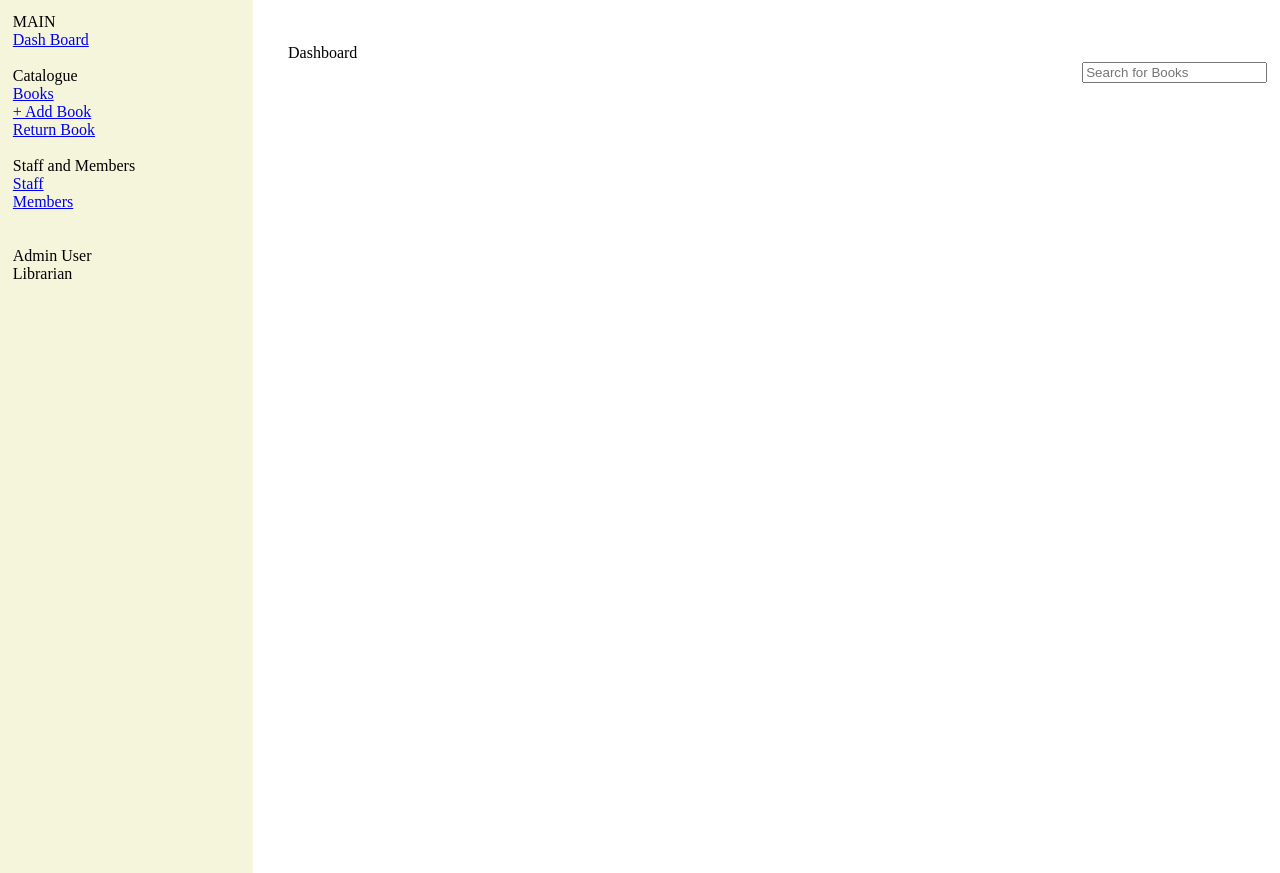
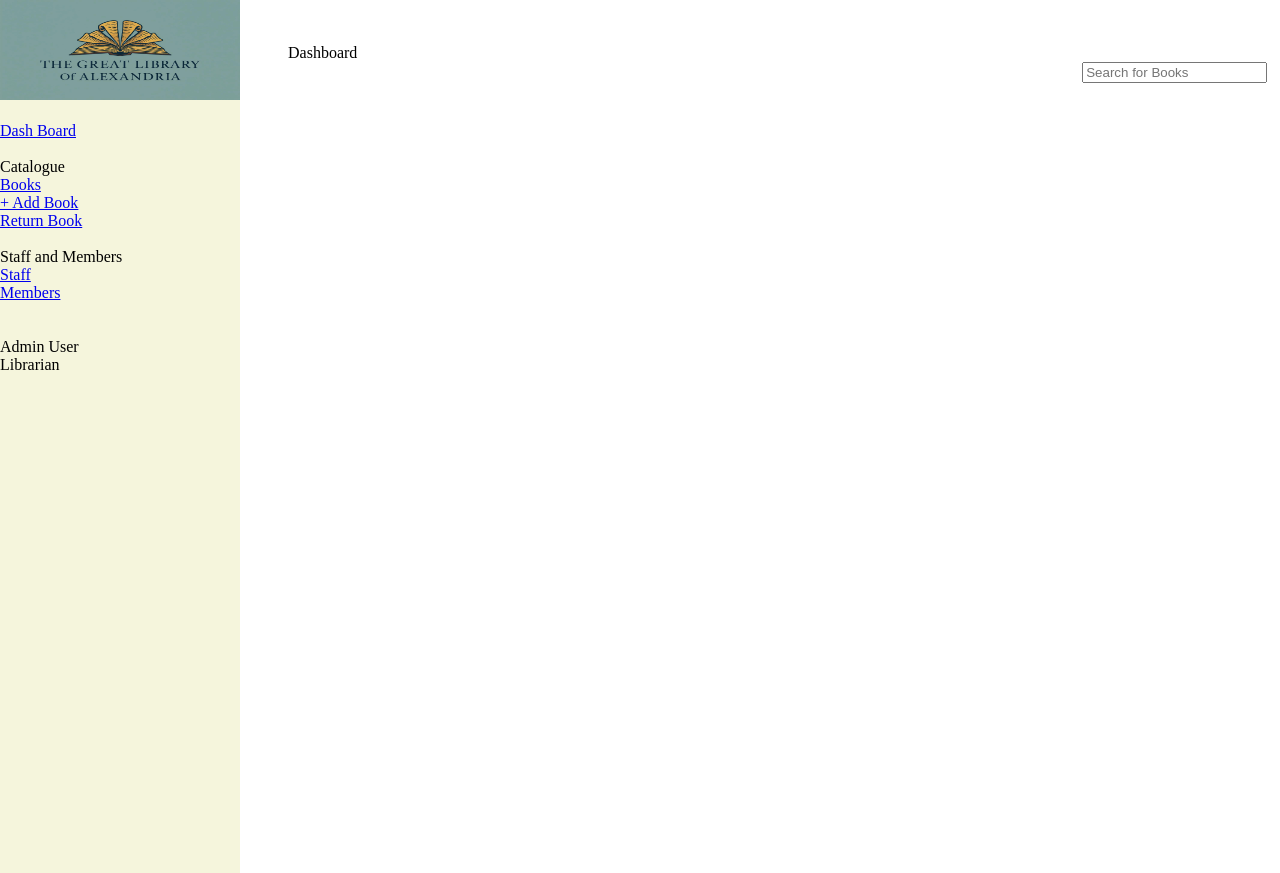
Before and after one commit to KaightO/library-management-system-web, a PHP site: page /library.html in a window 1280 px wide. Run offline with PHP 8.4, Linux system fonts and the light colour scheme.

Commit message:
update website

```diff
--- a/heisenberg.css
+++ b/heisenberg.css
@@ -4,8 +4,7 @@
     width: 240px;
     height: 100vh;
     background: beige;
-    padding-left: 1%;
-    padding-top: 1%;
+
 }
     .topbar{
     padding-left: 280px;
--- a/library.html
+++ b/library.html
@@ -12,10 +12,13 @@
 
 
 
+
+
 <br><br>
 <aside class="sidebar">
   <nav>
-    <div>MAIN</div>
+    <img src="pic.jpg" alt="" height="100px" width="240px" >
+    <br><br>
     <a href="library.html">Dash Board</a>
 <br><br>
     <div>Catalogue</div>
```
Also changed, not shown: pic.jpg (added).
